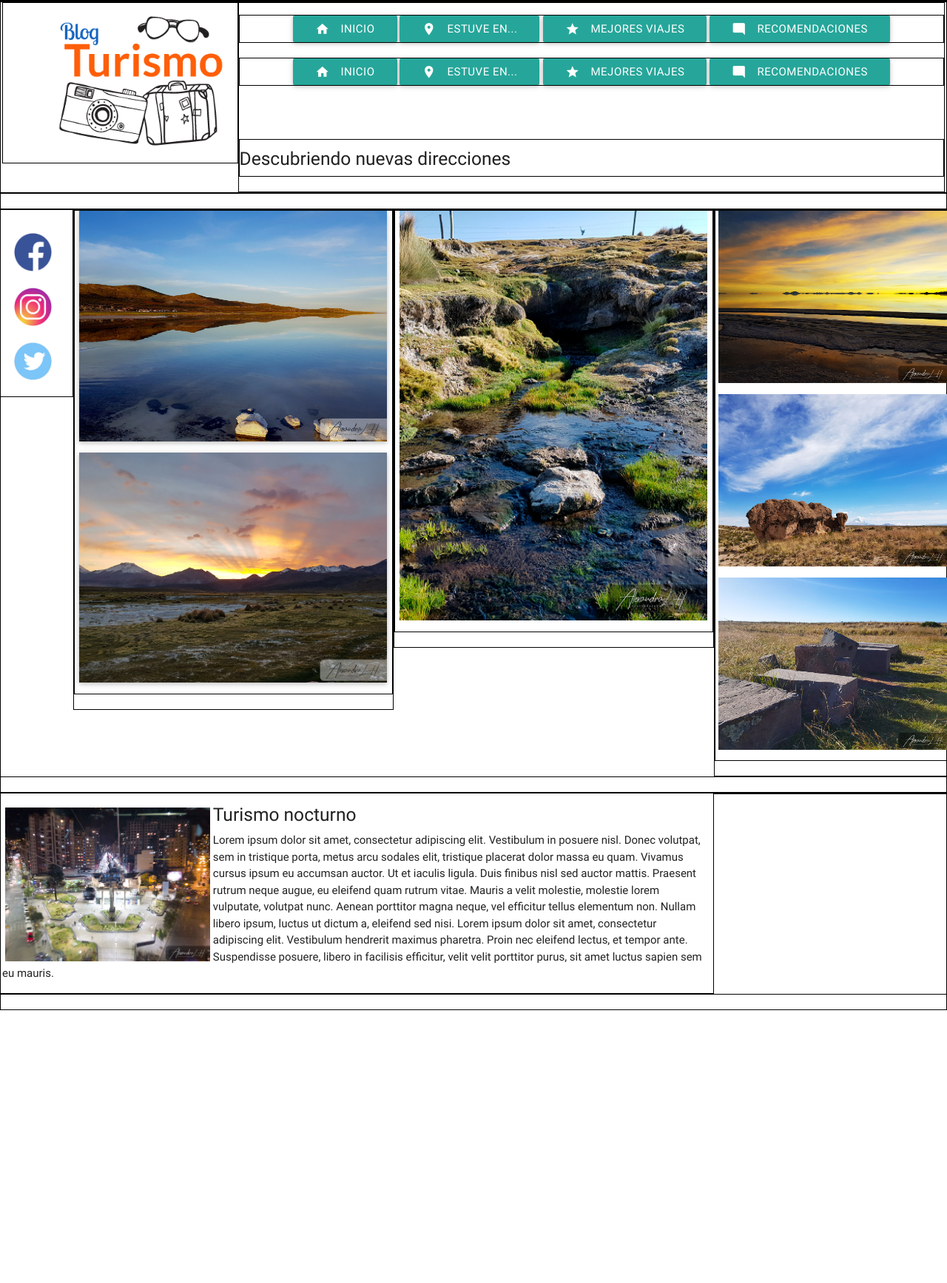
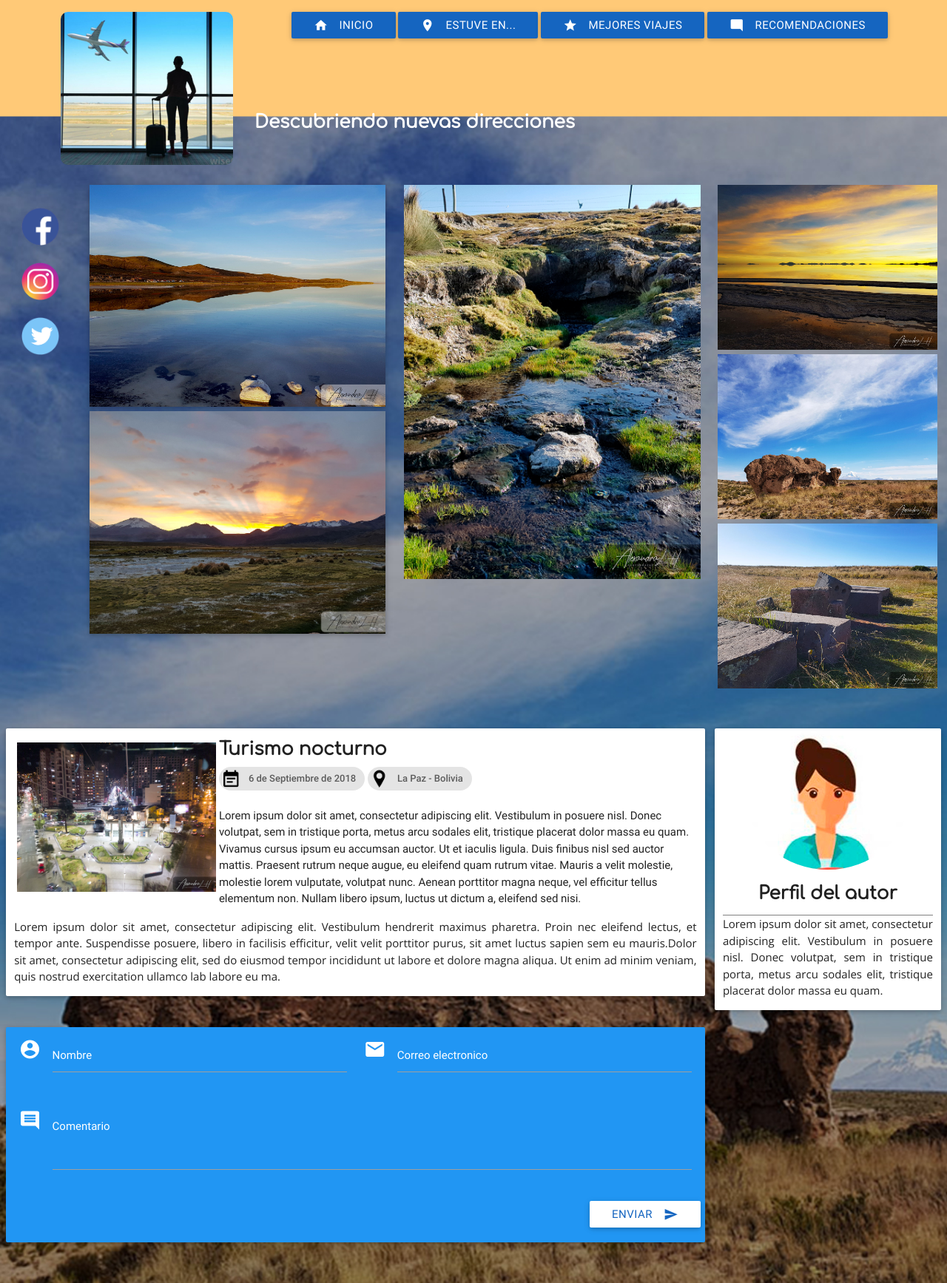
Before and after one commit to ale2389/Proyecto3_Frameworks_Materialize, a plain HTML site: page index.html in a window 1280 px wide. Shown: the whole page at 74% size. Before the commit the page ends 1366 px from the top, so only its background shows below. Drawn offline with nearby package versions, Linux system fonts and the light colour scheme.

Commit message:
finales
finales

```diff
--- a/css/estilosm.css
+++ b/css/estilosm.css
@@ -1,15 +1,22 @@
-div{
+/*div{
   border: 1px solid black;
+}*/
+body{
+  background-size: cover;
+  /*background-attachment: fixed;*/
+  background-repeat: no-repeat;
+  background-image: url("../img/fondo.jpg");
 }
 .container{
 width: 100%;
-}*/
+}
 .img-logo{
   margin-top: 2vh;
   margin-left: 2vw;
+  border-radius: 10px;
 }
 .slogan{
-  margin-top: 9vh;
+  margin-top: 10vh;
 }
 .img-social {
   width: 4vw;
@@ -24,7 +31,6 @@ ul{
 }
 img[src*="foto"]{
   width: 97%;
-  margin-bottom: 1vh;
 }
 .botones{
   margin-top: 2vh;
@@ -33,3 +39,50 @@ img[src*="foto"]{
   width: 30%;
   padding: 0.5vh;
 }
+.png{
+  width: 0.1vw;
+}
+.bordes{
+  border-top: 1px solid grey;
+}
+#icon_mail{
+  color: White;
+}
+h5{
+  font-weight: bold;
+  font-family: 'Comfortaa', cursive;
+}
+p{
+font-family: 'Open Sans', sans-serif;
+text-align: justify;
+}
+#blog{
+  background-color: white;
+}
+div{
+  padding: 0 0.5vw;
+}
+@media only screen and (max-width: 768px){
+
+  .slogan{
+    text-align: center;
+    margin-top: 8vh;
+    }
+    div{
+      padding: 0.5vh 0.5vw;
+    }
+}
+/*smarphones*/
+@media only screen and (max-width: 600px){
+  .slogan{
+    text-align: center;
+    margin-top: 4vh;
+    }
+    div{
+      padding: 0.5vh 0.5vw;
+    }
+    .container{
+    width: 105%;
+
+    }
+}
--- a/index.html
+++ b/index.html
@@ -8,6 +8,7 @@
     <!--Importar la hojas de estilos de materialize css-->
     <link href="css/materialize.css" type="text/css" rel="stylesheet" media="screen,projection"/>
     <link rel="stylesheet" href="css/estilosm.css">
+    <link href="https://fonts.googleapis.com/css?family=Comfortaa|Open+Sans" rel="stylesheet">
     <title>Blog Turismo</title>
   </head>
   <body>
@@ -17,24 +18,32 @@
   <div class="col s12 m12 l12">
 
       <div class="col l3 m3 s12 right-align">
-        <img src="img/turismo_logo.png" alt="logo" class="img-logo" style="width:80%">
+        <img src="img/turismo_logo.jpg" alt="logo" class="img-logo" style="width:80%">
       </div>
 
       <div class="col l9 m9 s12">
-        <div class="row center-align botones show-on-large">
-            <button class = "btn waves-effect waves-teal"><i class="material-icons left">home</i>Inicio</button></td>
-            <button class = "btn waves-effect waves-teal"><i class="material-icons left">location_on</i>Estuve en...</button></td>
-            <button class = "btn waves-effect waves-teal"><i class="material-icons left">star</i>Mejores viajes</button></td>
-            <button class = "btn waves-effect waves-teal"><i class="material-icons left">mode_comment</i>Recomendaciones</button></td>
-          </div>
-          <div class="row center-align botones hide-on-large show-on-medium-and-down">
-            <a class="waves-effect waves-light btn btn-small" href="#"><i class="material-icons left">home</i>Inicio</a>
-            <a class="waves-effect waves-light btn btn-small"href="#"><i class="material-icons left">location_on</i>Estuve en...</a>
-            <a class="waves-effect waves-light btn btn-small"href="#"><i class="material-icons left">star</i>Mejores viajes</a>
-            <a class="waves-effect waves-light btn btn-small"href="#"><i class="material-icons left">mode_comment</i>Recomendaciones</a>
+          <div class="row center-align botones">
+            <a class="btn waves-effect waves blue darken-3">
+               <i class="material-icons left">home</i>
+                 <span class="hide-on-med-and-down">Inicio</span>
+            </a>
+            <a class="btn waves-effect waves blue darken-3">
+               <i class="material-icons left">location_on</i>
+                 <span class="hide-on-med-and-down">Estuve en...</span>
+            </a>
+            <a class="btn waves-effect waves blue darken-3">
+               <i class="material-icons left">star</i>
+                 <span class="hide-on-med-and-down">Mejores viajes</span>
+            </a>
+            <a class="btn waves-effect waves blue darken-3">
+               <i class="material-icons left">mode_comment</i>
+                 <span class="hide-on-med-and-down">Recomendaciones</span>
+            </a>
         </div>
+        <div class="col l12 m12 s12">
         <div class="row slogan">
-          <h5>Descubriendo nuevas direcciones</h5>
+          <h5 class="white-text ">Descubriendo nuevas direcciones</h5>
+        </div>
         </div>
       </div>
   </div>
@@ -76,15 +85,60 @@
 </div><!--contenido redes e imagenes-->
 <!--entrada del blog-->
 <div class="row">
-    <div class="col l9 m9 s12">
-      <p><img src="img/comentario1.jpg" alt="fotocomentario" id="imgcoment" align="left"> <h5>Turismo nocturno</h5>Lorem ipsum dolor sit amet, consectetur adipiscing elit. Vestibulum in posuere nisl. Donec volutpat, sem in tristique porta, metus arcu sodales elit, tristique placerat dolor massa eu quam. Vivamus cursus ipsum eu accumsan auctor. Ut et iaculis ligula. Duis finibus nisl sed auctor mattis. Praesent rutrum neque augue, eu eleifend quam rutrum vitae. Mauris a velit molestie, molestie lorem vulputate, volutpat nunc. Aenean porttitor magna neque, vel efficitur tellus elementum non. Nullam libero ipsum, luctus ut dictum a, eleifend sed nisi. Lorem ipsum dolor sit amet, consectetur adipiscing elit. Vestibulum hendrerit maximus pharetra. Proin nec eleifend lectus, et tempor ante. Suspendisse posuere, libero in facilisis efficitur, velit velit porttitor purus, sit amet luctus sapien sem eu mauris.</p>
+  <div class="col l9 m9 s12 ">
+   <div class="row">
+    <div class="col l12 m12 s12 card-panel white">
+      <p id="blog"><img src="img/comentario.jpg" alt="fotocomentario" id="imgcoment" align="left" class="responsive-img"> <h5>Turismo nocturno</h5>
+      <div class="chip">6 de Septiembre de 2018
+      <img src="img/event.png" alt="event note" class="png">
+      </div>
+      <div class="chip">La Paz - Bolivia
+      <img src="img/location.png" alt="event note" class="png">
+    </div></br></br>
+   Lorem ipsum dolor sit amet, consectetur adipiscing elit. Vestibulum in posuere nisl. Donec volutpat, sem in tristique porta, metus arcu sodales elit, tristique placerat dolor massa eu quam. Vivamus cursus ipsum eu accumsan auctor. Ut et iaculis ligula. Duis finibus nisl sed auctor mattis. Praesent rutrum neque augue, eu eleifend quam rutrum vitae. Mauris a velit molestie, molestie lorem vulputate, volutpat nunc. Aenean porttitor magna neque, vel efficitur tellus elementum non. Nullam libero ipsum, luctus ut dictum a, eleifend sed nisi. </p><p>Lorem ipsum dolor sit amet, consectetur adipiscing elit. Vestibulum hendrerit maximus pharetra. Proin nec eleifend lectus, et tempor ante. Suspendisse posuere, libero in facilisis efficitur, velit velit porttitor purus, sit amet luctus sapien sem eu mauris.Dolor sit amet, consectetur adipiscing elit, sed do eiusmod tempor incididunt ut labore et dolore magna aliqua. Ut enim ad minim veniam, quis nostrud exercitation ullamco lab labore eu ma.</p>
+  </div>
+ </div>
+  <!--Formulario-->
+  <div class="row">
+    <form class="col s12 m12 l12 card-panel blue">
+        <div class="row">
+          <div class="input-field col s6">
+            <i class="material-icons prefix white-text">account_circle</i>
+            <input  type="text" class="validate white-text">
+            <label  class="white-text">Nombre</label>
+          </div>
+          <div class="input-field col s6">
+            <i class="material-icons prefix white-text">email</i>
+            <input type="email" class="validate white-text">
+            <label class="white-text">Correo electronico</label>
+          </div>
+        </div>
+        <div class="row">
+          <div class="input-field col s12 m12 l12">
+            <i class="material-icons prefix white-text">comment</i>
+            <textarea class="materialize-textarea white-text"></textarea>
+            <label class="white-text">Comentario</label>
+          </div>
+        </div>
+        <div class="row right-align">
+          <button class="btn waves-effect waves white blue-text text-darken-3" type="submit" name="action">
+            Enviar
+            <i class="material-icons right">send</i></button>
+        </div>
+      </form>
+  </div>
+  <!--Formulario -->
     </div>
-    <div class="col l3 m3 s12">
-
+  <div class="col l3 m3 s12">
+    <div class="row">
+      <div class="col l12 m12 s12 center-align card-panel white">
+      <img src="img/perfil.jpg" alt="fotoperfil"  class="responsive-img circle"> <h5>Perfil del autor</h5>
+      <p class="bordes">Lorem ipsum dolor sit amet, consectetur adipiscing elit. Vestibulum in posuere nisl. Donec volutpat, sem in tristique porta, metus arcu sodales elit, tristique placerat dolor massa eu quam.</p>
     </div>
+   </div>
+  </div>
 </div>
 <!--entrada del blog-->
-
 </div><!--contenedor-->
 <!--script-->
     <script type="text/javascript" src="https://code.jquery.com/jquery-2.1.1.min.js"></script>
```
Also changed, not shown: img/comentario.jpg (added), img/comentario1.jpg (deleted), img/event.png (added), img/fondo.jpg (added), img/fondo1.jpg (added), img/location.png (added), img/perfil.jpg (added), img/turismo_logo.jpg (added), img/turismo_logo.png (deleted).
